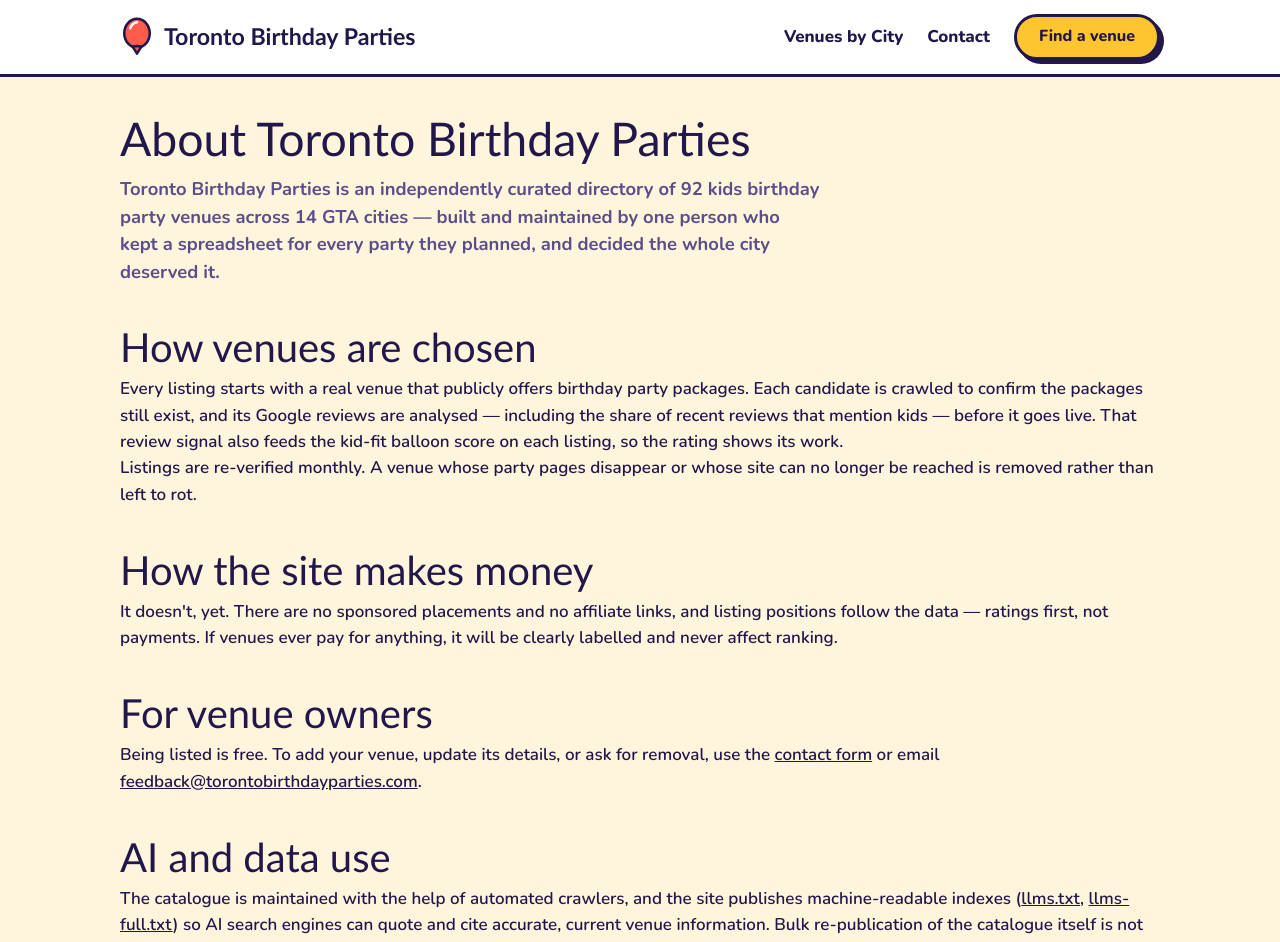
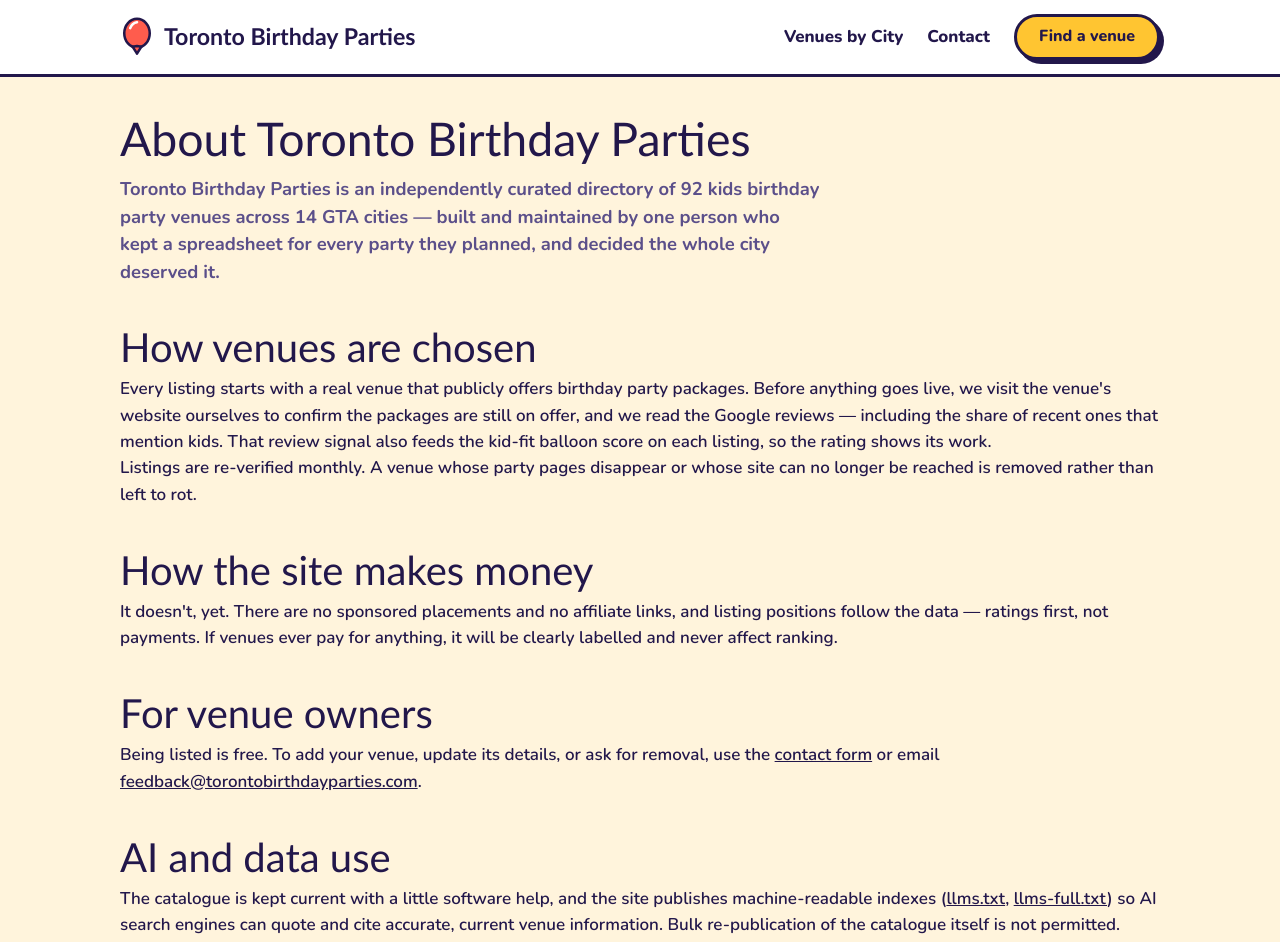
Before and after one commit to chattes/directory-gta-kids-parties, a Next.js app in the folder web/: page /about in a window 1280 px wide. Shown: the top 942 px of the page. Built offline with nearby package versions, Linux system fonts and the light colour scheme; a web font is replaced by a local one.

Commit message:
Rewrite verification copy in a human voice (drop 'crawled')

```diff
--- a/web/app/about/page.jsx
+++ b/web/app/about/page.jsx
@@ -23,10 +23,10 @@ export default function AboutPage() {
           <h2>How venues are chosen</h2>
           <p>
             Every listing starts with a real venue that publicly offers birthday party packages.
-            Each candidate is crawled to confirm the packages still exist, and its Google reviews
-            are analysed — including the share of recent reviews that mention kids — before it goes
-            live. That review signal also feeds the kid-fit balloon score on each listing, so the
-            rating shows its work.
+            Before anything goes live, we visit the venue&apos;s website ourselves to confirm the
+            packages are still on offer, and we read the Google reviews — including the share of
+            recent ones that mention kids. That review signal also feeds the kid-fit balloon score
+            on each listing, so the rating shows its work.
           </p>
           <p>
             Listings are re-verified monthly. A venue whose party pages disappear or whose site can
@@ -55,7 +55,7 @@ export default function AboutPage() {
         <section>
           <h2>AI and data use</h2>
           <p>
-            The catalogue is maintained with the help of automated crawlers, and the site publishes
+            The catalogue is kept current with a little software help, and the site publishes
             machine-readable indexes (<a href="/llms.txt">llms.txt</a>,{' '}
             <a href="/llms-full.txt">llms-full.txt</a>) so AI search engines can quote and cite
             accurate, current venue information. Bulk re-publication of the catalogue itself is not
--- a/web/app/page.jsx
+++ b/web/app/page.jsx
@@ -33,7 +33,7 @@ export default function HomePage() {
     },
     {
       q: 'How are venues verified?',
-      a: 'Each venue\u2019s website is crawled for real birthday party packages and its Google reviews are analysed, including the share of recent reviews mentioning kids. Venues with verifiable party packages get listed; listings that can no longer be verified are removed in a monthly re-check.',
+      a: 'We check every venue\u2019s own website to confirm the birthday party packages are real, then read the Google reviews to see what parents actually say — including how often recent reviews mention kids. If it checks out, the venue gets in. We re-check every listing monthly, and anything we can\u2019t confirm comes down.',
     },
     {
       q: 'Is it free to use?',
--- a/web/public/ai/faq.json
+++ b/web/public/ai/faq.json
@@ -7,7 +7,7 @@
     },
     {
       "question": "How are venues verified?",
-      "answer": "Each venue's website is crawled for real birthday party packages and its Google reviews are analysed, including the share of recent reviews mentioning kids. Venues with verifiable party packages are listed; listings that can no longer be verified are removed in a monthly re-check."
+      "answer": "We check every venue's own website to confirm the birthday party packages are real, then read the Google reviews to see what parents actually say — including how often recent reviews mention kids. If it checks out, the venue gets in. We re-check every listing monthly, and anything we can't confirm comes down."
     },
     {
       "question": "Is Toronto Birthday Parties free?",
--- a/web/public/ai/summary.json
+++ b/web/public/ai/summary.json
@@ -1,7 +1,7 @@
 {
   "name": "Toronto Birthday Parties",
   "url": "https://www.torontobirthdayparties.com",
-  "description": "Hand-curated directory of 92 kids birthday party venues across the Greater Toronto Area, Ontario, Canada. Every listing is verified for real birthday party packages by crawling the venue's website and cross-checking Google reviews. Includes package pricing, ratings and a kid-fit score per venue.",
+  "description": "Hand-curated directory of 92 kids birthday party venues across the Greater Toronto Area, Ontario, Canada. Every listing is verified by checking the venue's own website for real birthday party packages and reading its Google reviews. Includes package pricing, ratings and a kid-fit score per venue.",
   "language": "en-CA",
   "region": "Greater Toronto Area, Ontario, Canada",
   "type": "Directory",
```
Also changed, not shown: web/public/.well-known/ai.txt, web/public/llms.txt.
